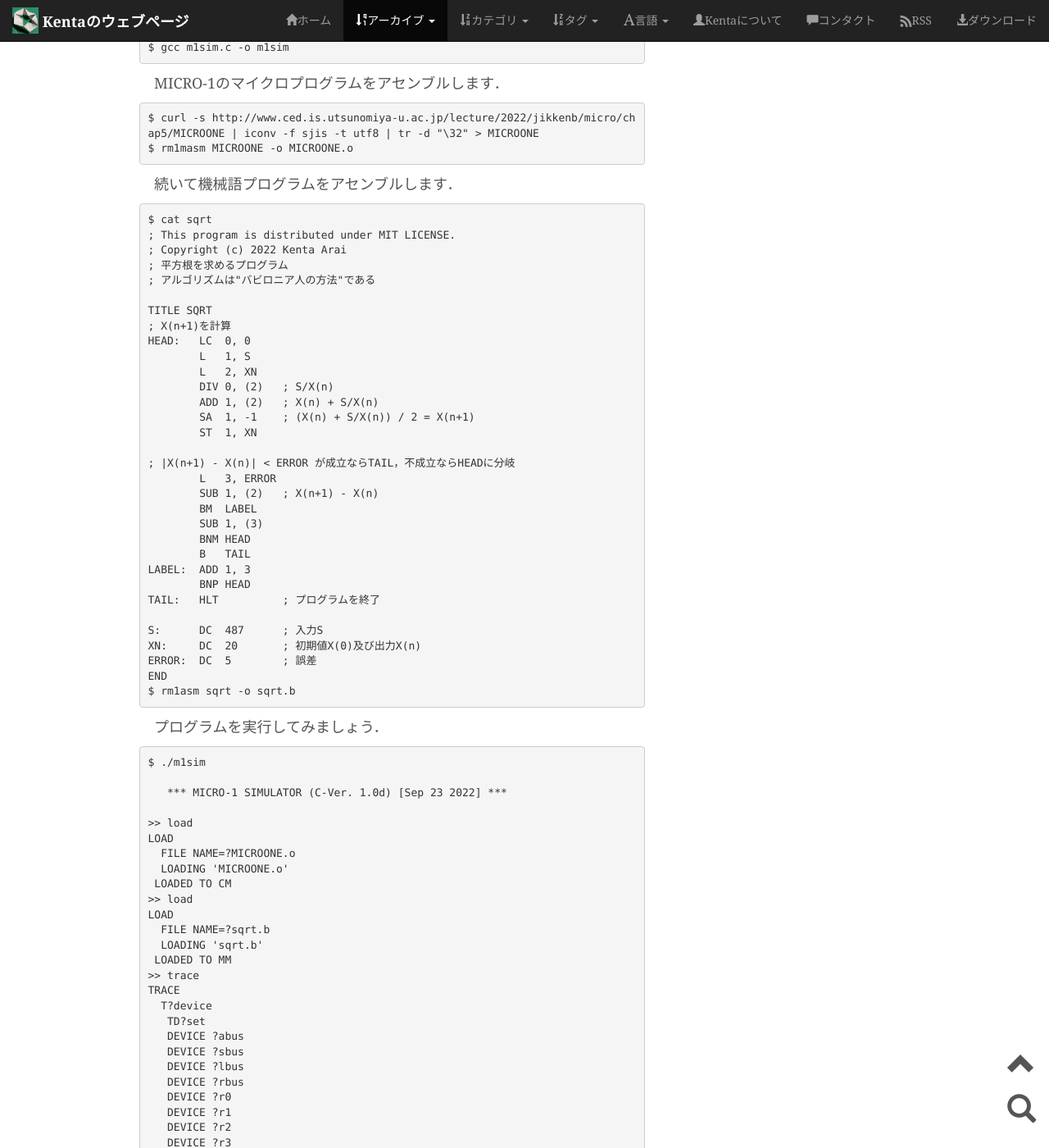
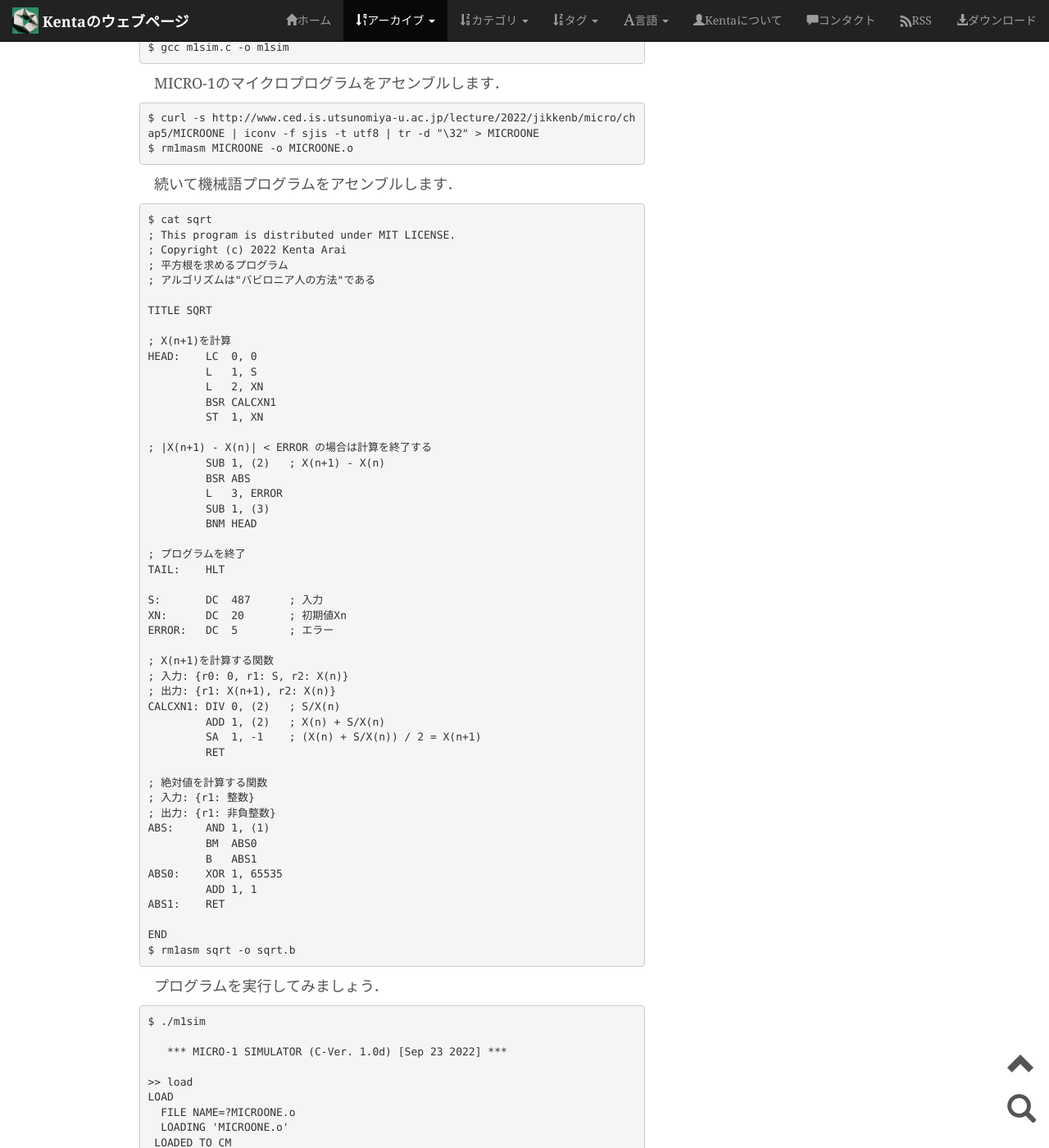
Before and after one commit to Kenta11/Kenta11.github.io, a Jekyll site: the page built from _posts/2022-09-23-micro1.md, in a window 1280 px wide and 1400 px high, scrolled down 1077 px. Shown: the whole window at 82% size. Built offline with Jekyll 4.4.1, drawn with Linux system fonts in a browser that asks for light colours; some web fonts are replaced; comment, search, counter and statistics services are not loaded; some of the changed text lies outside the part shown.

Commit message:
Update sqrt program

````diff
--- a/_posts/2022-09-23-micro1.md
+++ b/_posts/2022-09-23-micro1.md
@@ -57,29 +57,46 @@ $ cat sqrt
 ; アルゴリズムは"バビロニア人の方法"である
 
 TITLE SQRT
+
 ; X(n+1)を計算
-HEAD:   LC  0, 0
-        L   1, S
-        L   2, XN
-        DIV 0, (2)   ; S/X(n)
-        ADD 1, (2)   ; X(n) + S/X(n)
-        SA  1, -1    ; (X(n) + S/X(n)) / 2 = X(n+1)
-        ST  1, XN
+HEAD:    LC  0, 0
+         L   1, S
+         L   2, XN
+         BSR CALCXN1
+         ST  1, XN
 
-; |X(n+1) - X(n)| < ERROR が成立ならTAIL，不成立ならHEADに分岐
-        L   3, ERROR
-        SUB 1, (2)   ; X(n+1) - X(n)
-        BM  LABEL
-        SUB 1, (3)
-        BNM HEAD
-        B   TAIL
-LABEL:  ADD 1, 3
-        BNP HEAD
-TAIL:   HLT          ; プログラムを終了
+; |X(n+1) - X(n)| < ERROR の場合は計算を終了する
+         SUB 1, (2)   ; X(n+1) - X(n)
+         BSR ABS
+         L   3, ERROR
+         SUB 1, (3)
+         BNM HEAD
 
-S:      DC  487      ; 入力S
-XN:     DC  20       ; 初期値X(0)及び出力X(n)
-ERROR:  DC  5        ; 誤差
+; プログラムを終了
+TAIL:    HLT
+
+S:       DC  487      ; 入力
+XN:      DC  20       ; 初期値Xn
+ERROR:   DC  5        ; エラー
+
+; X(n+1)を計算する関数
+; 入力: {r0: 0, r1: S, r2: X(n)}
+; 出力: {r1: X(n+1), r2: X(n)}
+CALCXN1: DIV 0, (2)   ; S/X(n)
+         ADD 1, (2)   ; X(n) + S/X(n)
+         SA  1, -1    ; (X(n) + S/X(n)) / 2 = X(n+1)
+         RET
+
+; 絶対値を計算する関数
+; 入力: {r1: 整数}
+; 出力: {r1: 非負整数}
+ABS:     AND 1, (1)
+         BM  ABS0
+         B   ABS1
+ABS0:    XOR 1, 65535
+         ADD 1, 1
+ABS1:    RET
+
 END
 $ rm1asm sqrt -o sqrt.b
 ```
````
Also changed, not shown: other parts of _posts/2022-09-23-micro1.md (+17 -16 lines).
